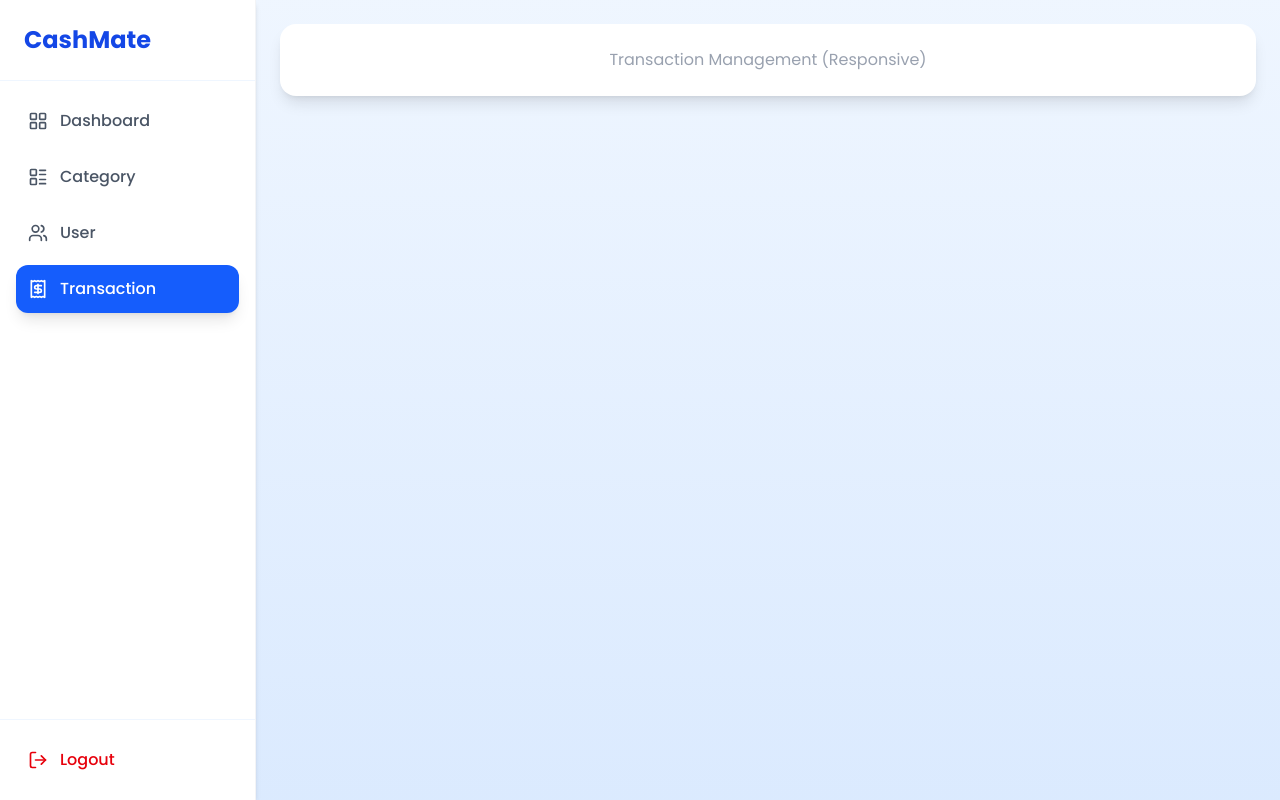
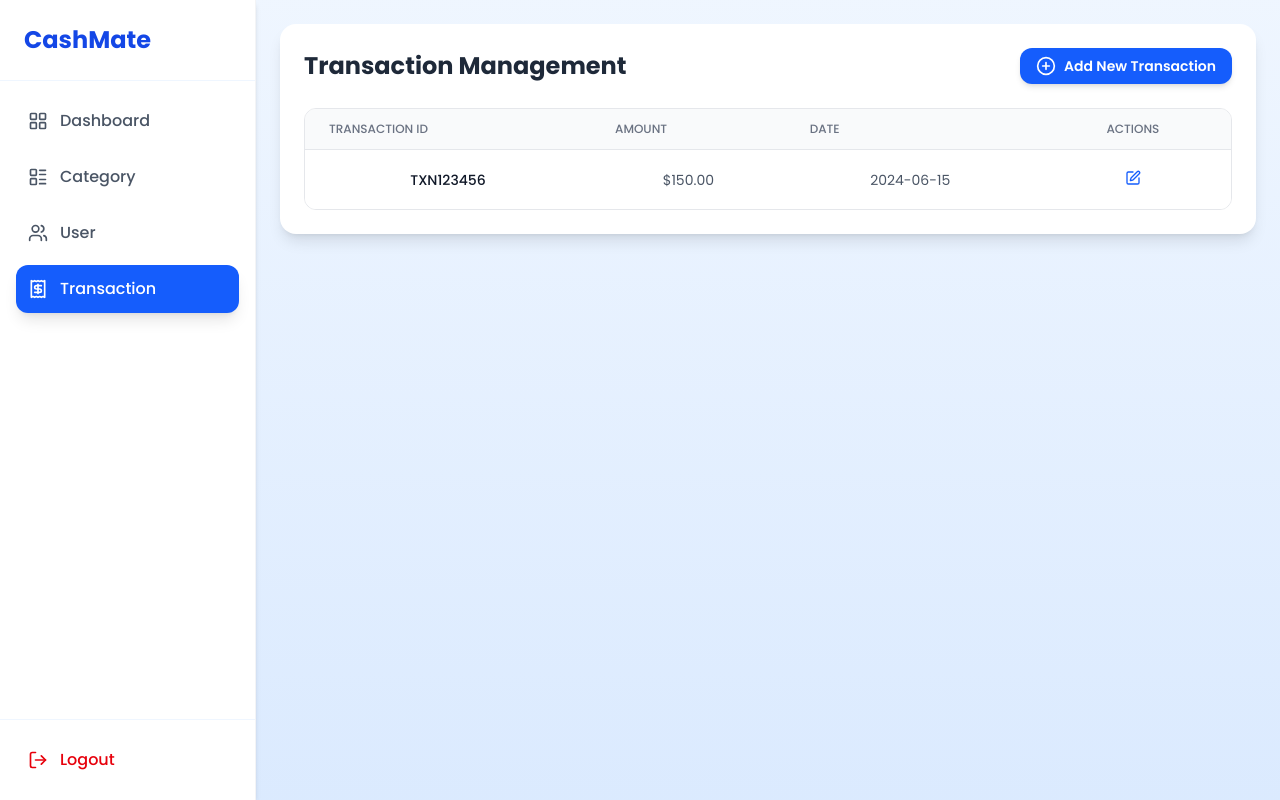
Before and after one commit to yanevannn/cashmate-fe, a React (Vite) app: page /dashboard/transaction in a window 1280 px wide. Built offline with nearby package versions, Linux system fonts and the light colour scheme.

Commit message:
feat(transaction-management): adding dashboard management layout

```diff
--- a/src/components/Dashboard/TransactionManagement/index.tsx
+++ b/src/components/Dashboard/TransactionManagement/index.tsx
@@ -1,6 +1,53 @@
+import { Edit, PlusCircle } from "lucide-react";
+
 const TransactionManagement = () => (
   <div className="p-6 bg-white rounded-2xl shadow-lg text-gray-400 text-center">
-    Transaction Management (Responsive)
+    <div className="flex justify-between items-center mb-6 flex-wrap gap-2">
+      <h1 className="text-xl sm:text-2xl font-bold text-gray-800">
+        Transaction Management
+      </h1>
+      <button
+        onClick={() => console.log("Add Transaction")}
+        className="flex items-center bg-blue-600 text-white py-2 px-4 rounded-xl text-sm font-semibold hover:bg-blue-700 transition shadow-md"
+      >
+        <PlusCircle className="w-5 h-5 mr-2" />
+        Add New Transaction
+      </button>
+    </div>
+    <div className="overflow-x-auto rounded-xl border border-gray-200">
+      <table className="min-w-full divide-y divide-gray-200">
+        <thead className="bg-gray-50">
+          <tr>
+            <th className="px-6 py-3 text-left text-xs font-medium text-gray-500 uppercase">
+              Transaction ID
+            </th>
+            <th className="px-6 py-3 text-left text-xs font-medium text-gray-500 uppercase">
+              Amount
+            </th>
+            <th className="px-6 py-3 text-left text-xs font-medium text-gray-500 uppercase">
+              Date
+            </th>
+            <th className="px-6 py-3 text-center text-xs font-medium text-gray-500 uppercase">
+              Actions
+            </th>
+          </tr>
+        </thead>
+        <tbody className="bg-white divide-y divide-gray-200">
+          <tr className="hover:bg-blue-50 transition">
+            <td className="px-6 py-4 text-sm font-medium text-gray-900">
+              TXN123456
+            </td>
+            <td className="px-6 py-4 text-sm text-gray-600">$150.00</td>
+            <td className="px-6 py-4 text-sm text-gray-600">2024-06-15</td>
+            <td className="px-6 py-4 text-center">
+              <button className="text-blue-600 hover:text-blue-900 mx-1 p-1 rounded-full hover:bg-blue-100">
+                <Edit className="w-4 h-4" />
+              </button>
+            </td>
+          </tr>
+        </tbody>
+      </table>
+    </div>
   </div>
 );
 
```
